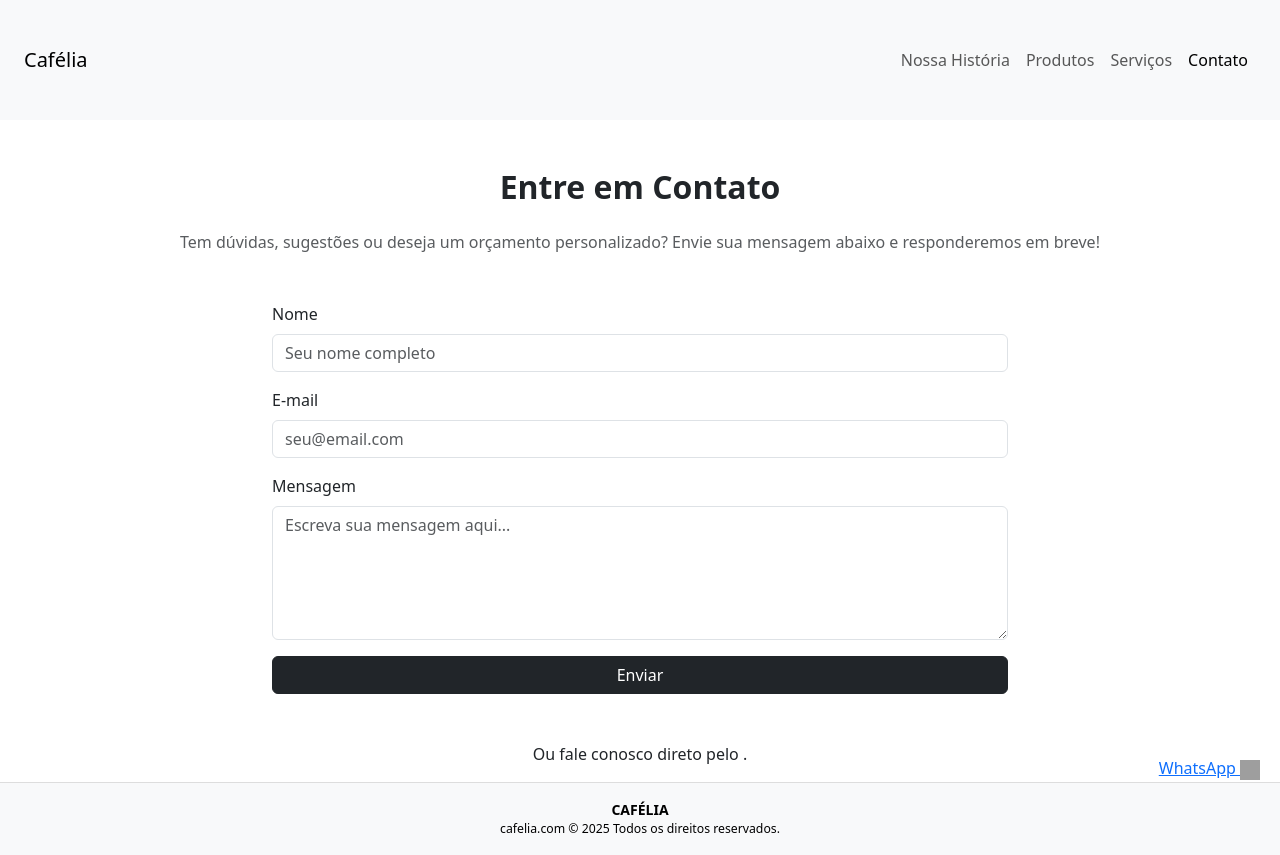
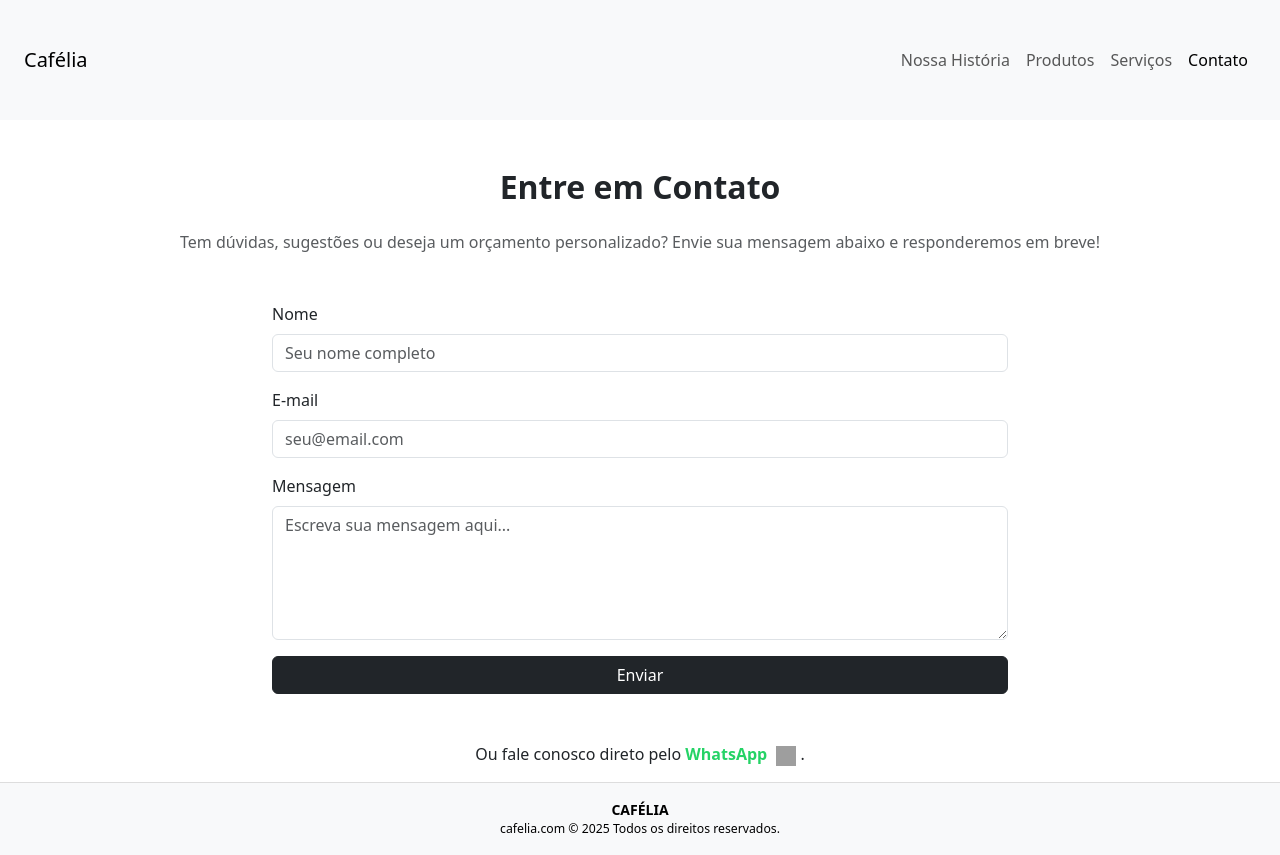
Before and after one commit to Gabriela-Pangella/cafelia, a plain HTML site: page contato.html in a window 1280 px wide. Drawn offline with Linux system fonts and the light colour scheme; grey boxes are pictures that could not be loaded.

Commit message:
Corrige exibição do link WhatsApp com texto e ícone visível

```diff
--- a/contato.html
+++ b/contato.html
@@ -71,10 +71,12 @@
         </section>
         <p class="text-center mt-4">
             Ou fale conosco direto pelo
-            <a href="https://wa.me/5521992914141?text=Ol%C3%A1%2C%20gostaria%20de%20saber%20mais%20sobre%20a%20Cafélia!"
-                class="whatsapp-float" target="_blank" aria-label="Abrir conversa no WhatsApp">
+            <a href="https://wa.me/5521992914141?text=Olá%2C%20gostaria%20de%20saber%20mais%20sobre%20a%20Cafélia!"
+                target="_blank" aria-label="Abrir conversa no WhatsApp"
+                style="text-decoration: none; color: #25D366; font-weight: bold;">
                 WhatsApp
-                <img src="https://cdn-icons-png.flaticon.com/512/733/733585.png" alt="WhatsApp" width="20" height="20">
+                <img src="https://cdn-icons-png.flaticon.com/512/733/733585.png" alt="WhatsApp" width="20" height="20"
+                    style="margin-left: 5px; vertical-align: middle;">
             </a>.
         </p>
     </main>
```
